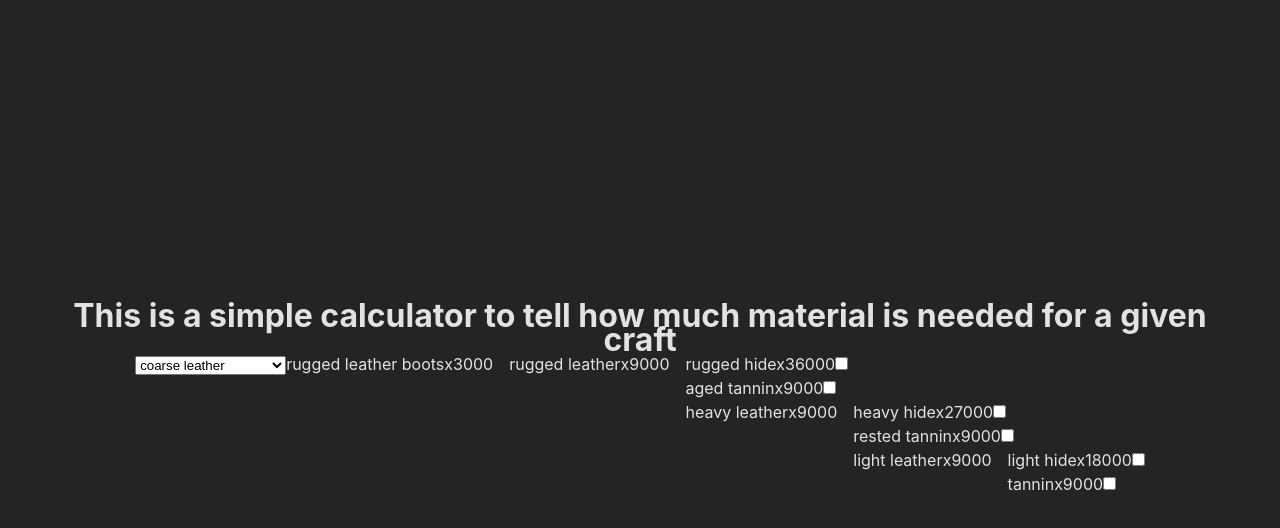
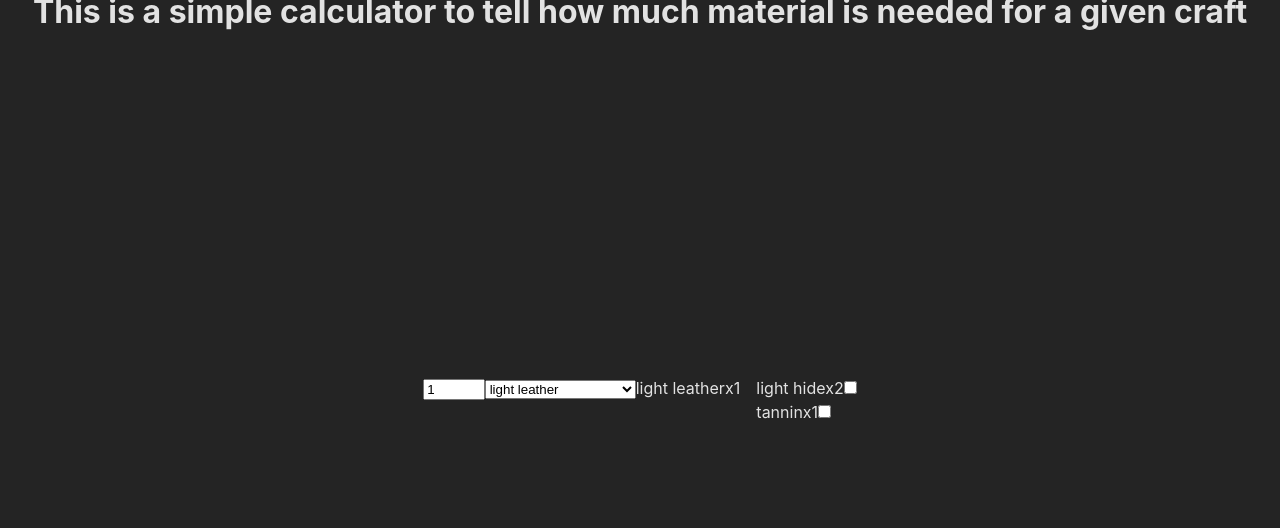
Before and after one commit to iceandfirewes/Craftbound-Material-Calculator, a React (Vite) app: page / in a window 1280 px wide. Shown: the top 528 px of the page. Built offline with nearby package versions, Linux system fonts and the light colour scheme.

Commit message:
sync amount and craft name to display using states

```diff
--- a/src/App.jsx
+++ b/src/App.jsx
@@ -1,53 +1,11 @@
 import { useState } from 'react'
 import  {crafts, craftSearch} from "./assets/Crafts.js"
+import Calculator from './Calculator.jsx'
 function App() {
-  //console.log(createCraftBlueprint("rugged leather", 1))
-
-  //horizontal. < img - craft name - craft amount >
-  function createCraft(name, amount)
-  {
-    return <div className="ingredients">
-        <span>{name}</span>
-        <span>x{amount}</span>
-      </div>
-  }
-  function createCraftBlueprint(name, amount)
-  {
-    let craft = craftSearch(name, amount)
-    if(!craft.hasOwnProperty('requirements'))
-    {
-      return <div className="ingredients">
-      <span>{name}</span>
-      <span>x{amount}</span>
-      <input type="checkbox"></input>
-    </div>
-    }
-    else
-    {
-      const child = craft.requirements.map(requirement => createCraftBlueprint(requirement.name, amount * requirement.amount))
-      console.log(child)
-      return <div className='steps'>
-        {createCraft(name, amount)}
-        <div>{child}</div>
-        {/*<div>{craft.requirements.map(requirement => createCraft(requirement.name, requirement.amount))()}</div>*/}
-      </div>
-    }
-  }
   return (
     <div className="App">
       <h1>This is a simple calculator to tell how much material is needed for a given craft</h1>
-      <section className="calculator">
-        <div>
-          <select name="craft-selector">
-
-            {//sync to a state first
-              //need it to sync with below. im thinking a state
-            crafts.map(craft => (craft.hasOwnProperty("requirements") ? <option value={craft.name}>{craft.name}</option> : undefined))}
-          </select>
-        </div>
-        {/* state here */}
-        {createCraftBlueprint("rugged leather boots", 3000)}
-      </section>
+      <Calculator />
     </div>
   )
 }
--- /dev/null
+++ b/src/Calculator.jsx
@@ -0,0 +1,48 @@
+import  {crafts, craftSearch} from "./assets/Crafts.js"
+import { useState } from "react"
+export default function Calculator()
+{
+    const [craftOption, setcraftOption] = useState({name:"light leather", amount:1})
+    function handleOptionChange(event)
+    {
+        setcraftOption(oldCraftOption => {
+            return {
+                ...oldCraftOption,
+                [event.target.name]: event.target.value
+            }
+        })
+    }
+    return <section className="calculator">
+        <div className="calculator--option">
+            <input name="amount" className="option--amount" type="text" value={craftOption.amount} onChange={(event) => handleOptionChange(event)}></input>
+            <select name="name" onChange={(event) => handleOptionChange(event)} value={craftOption.name}>
+                {/* probably better to put another dropdown to filter out non leather working */}
+                {crafts.map(craft => (craft.hasOwnProperty("requirements") ? <option value={craft.name}>{craft.name}</option> : undefined))}
+            </select>
+        </div>
+        {createCraftBlueprint(craftOption.name, craftOption.amount)}
+  </section>
+}
+function createCraftBlueprint(name, amount)
+{
+  let craft = craftSearch(name, amount)
+  if(!craft.hasOwnProperty('requirements'))
+  {
+    return <div className="ingredients">
+    <span>{name}</span>
+    <span>x{amount}</span>
+    <input type="checkbox"></input>
+  </div>
+  }
+  else
+  {
+    const child = craft.requirements.map(requirement => createCraftBlueprint(requirement.name, amount * requirement.amount))
+    return <div className='steps'>
+        <div className="ingredients">
+            <span>{name}</span>
+            <span>x{amount}</span>
+        </div>
+      <div>{child}</div>
+    </div>
+  }
+}
--- a/src/index.css
+++ b/src/index.css
@@ -17,22 +17,21 @@
 * {
   margin: 0;
 }
-.App {
-  text-align: center;
-  width: 90%;
+.App > h1 {
+text-align: center;
+}
+.calculator {
   position: absolute;
+  justify-content: center;
+  width: 100%;
   left: 50%;
-  top: 50%;
+  top:50%;
   transform: translate(-50%, -50%);
   display: flex;
-  flex-direction: column;
 }
-.calculator {
- margin-left: auto;
- margin-right: auto;
- display: flex;
+.option--amount {
+  width: 4em;
 }
-
 .steps {
   display: flex;
   gap: 1em;
```
